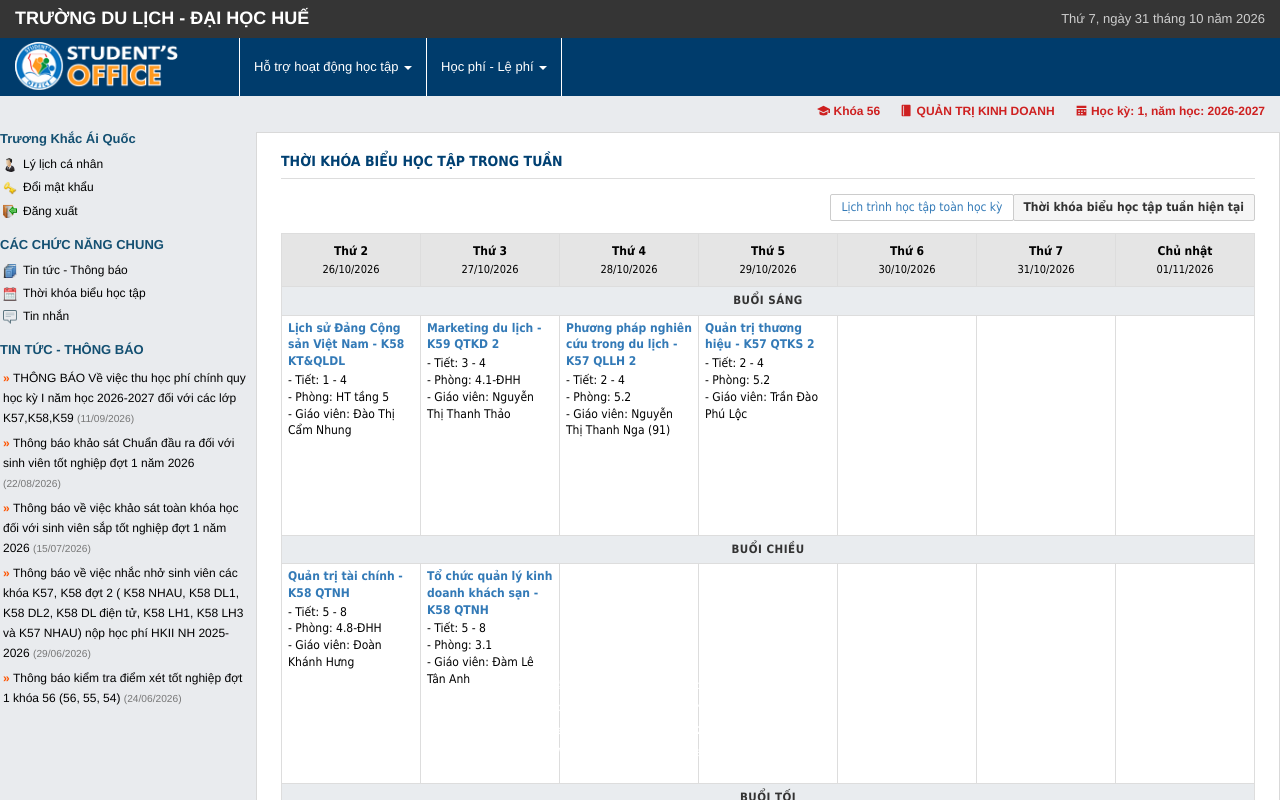
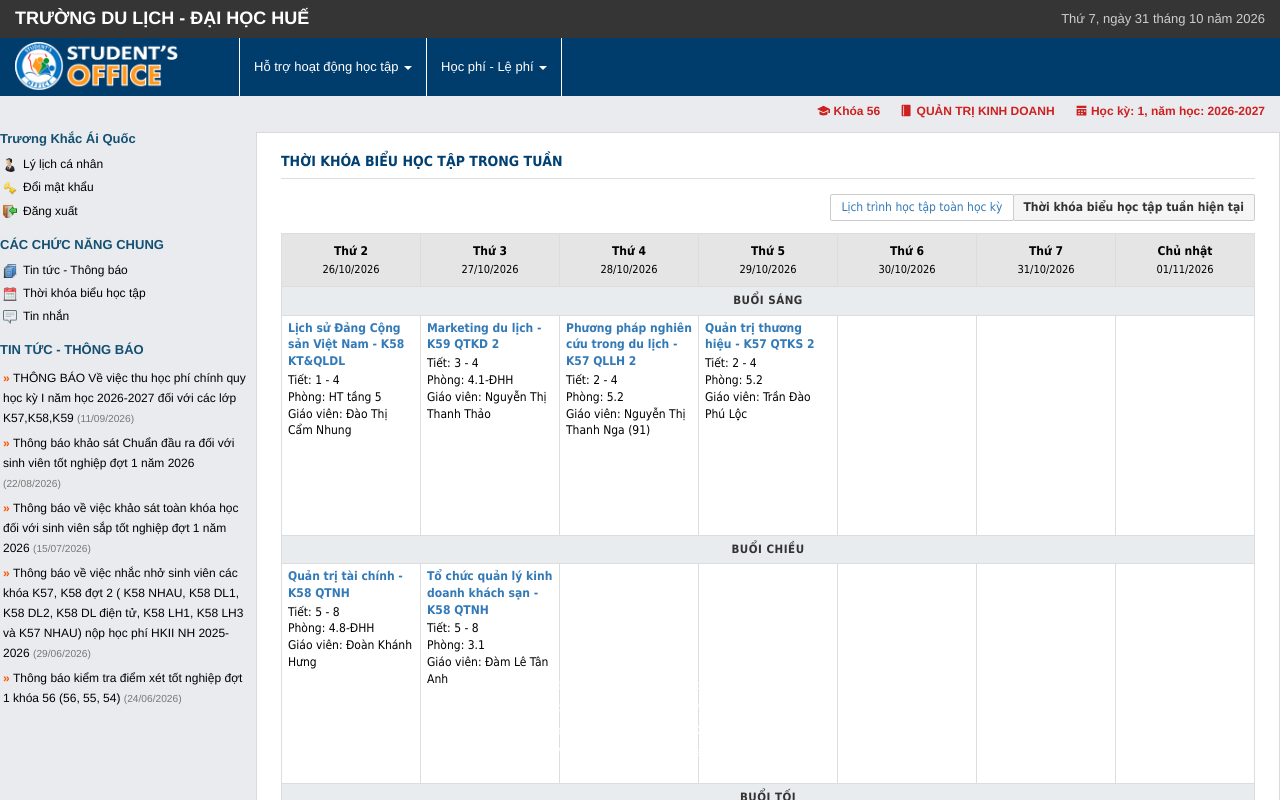
Before and after one commit to tho121651-spec/huht, a React (Vite) app: page /student/TimeTable in a window 1280 px wide. Shown: the top 800 px of the page. Built offline with nearby package versions, Linux system fonts and the light colour scheme; sample sign-in values are in the browser's storage.

Commit message:
fix: clean syntax and update ScheduleData import

```diff
--- a/src/pages/Schedule.jsx
+++ b/src/pages/Schedule.jsx
@@ -1,5 +1,5 @@
 import React, { useState } from 'react';
-import { daysOfWeek, sessions, semesterData } from '../data/Studying/scheduleData';
+import { daysOfWeek, sessions, semesterData } from '../data/Studying/ScheduleData.js';
 
 // Import trực tiếp file ảnh từ thư mục src/icon/teach_inclass.png
 import teachIcon from '../icon/teach_inclass.png';
@@ -185,7 +185,6 @@ export default function Schedule() {
                           <div key={idx} style={{ textAlign: 'center' }}>
                             <div style={{ fontWeight: 'bold' }}>{course.code}</div>
                             <div>{course.detail}</div>
-                            {/* Sử dụng biến teachIcon đã import từ src/icon/teach_inclass.png */}
                             <img
                               src={teachIcon}
                               alt="teach in class"
@@ -258,9 +257,9 @@ export default function Schedule() {
                           return (
                             <div key={idx} className="course-card">
                               <div className="course-name-detailed">{fullName}</div>
-                              <div className="course-info-line">- Tiết: {tiet}</div>
-                              <div className="course-info-line">- Phòng: {phong}</div>
-                              <div className="course-info-line">- Giáo viên: {teacherName}</div>
+                              <div className="course-info-line">Tiết: {tiet}</div>
+                              <div className="course-info-line">Phòng: {phong}</div>
+                              <div className="course-info-line">Giáo viên: {teacherName}</div>
                             </div>
                           );
                         })}
```
